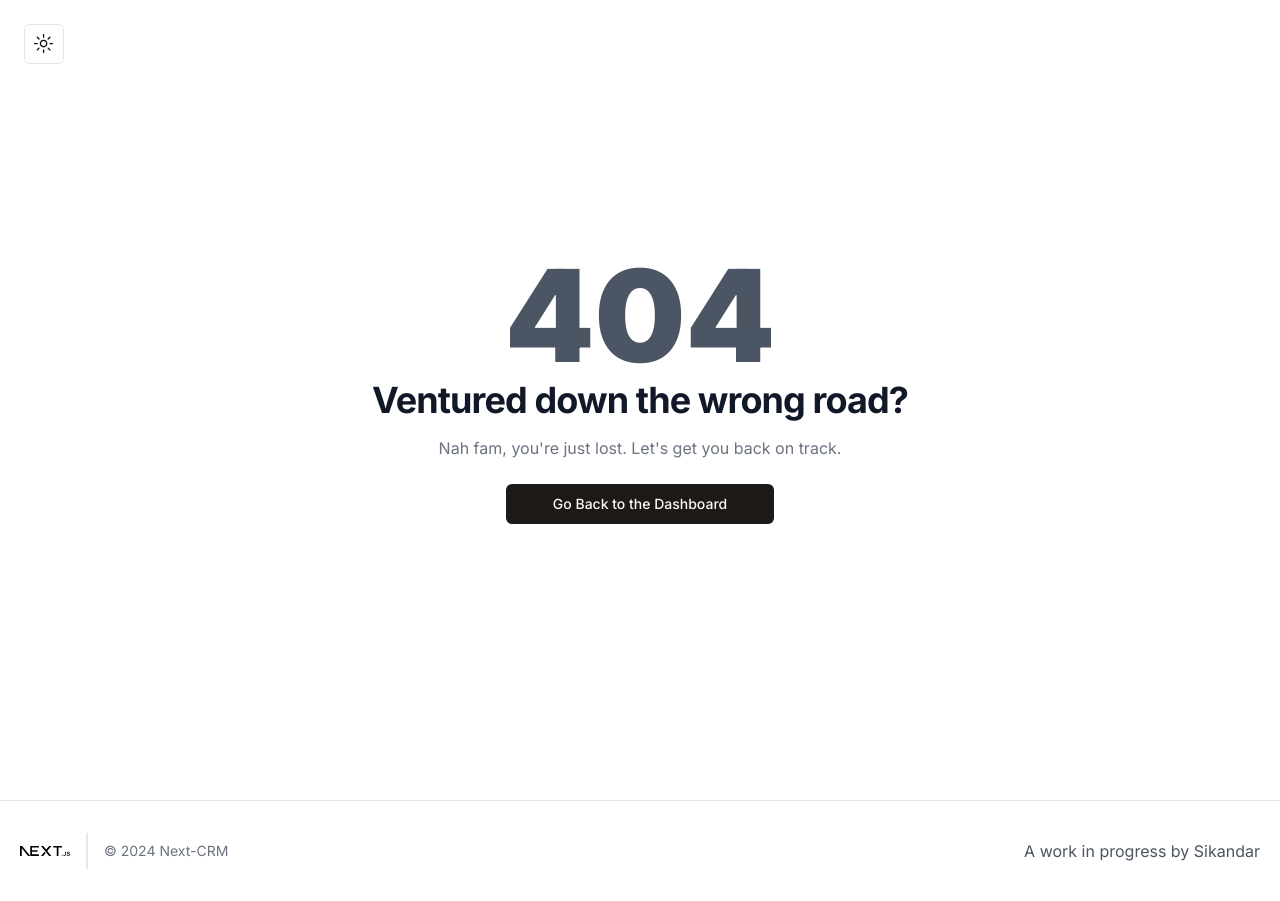
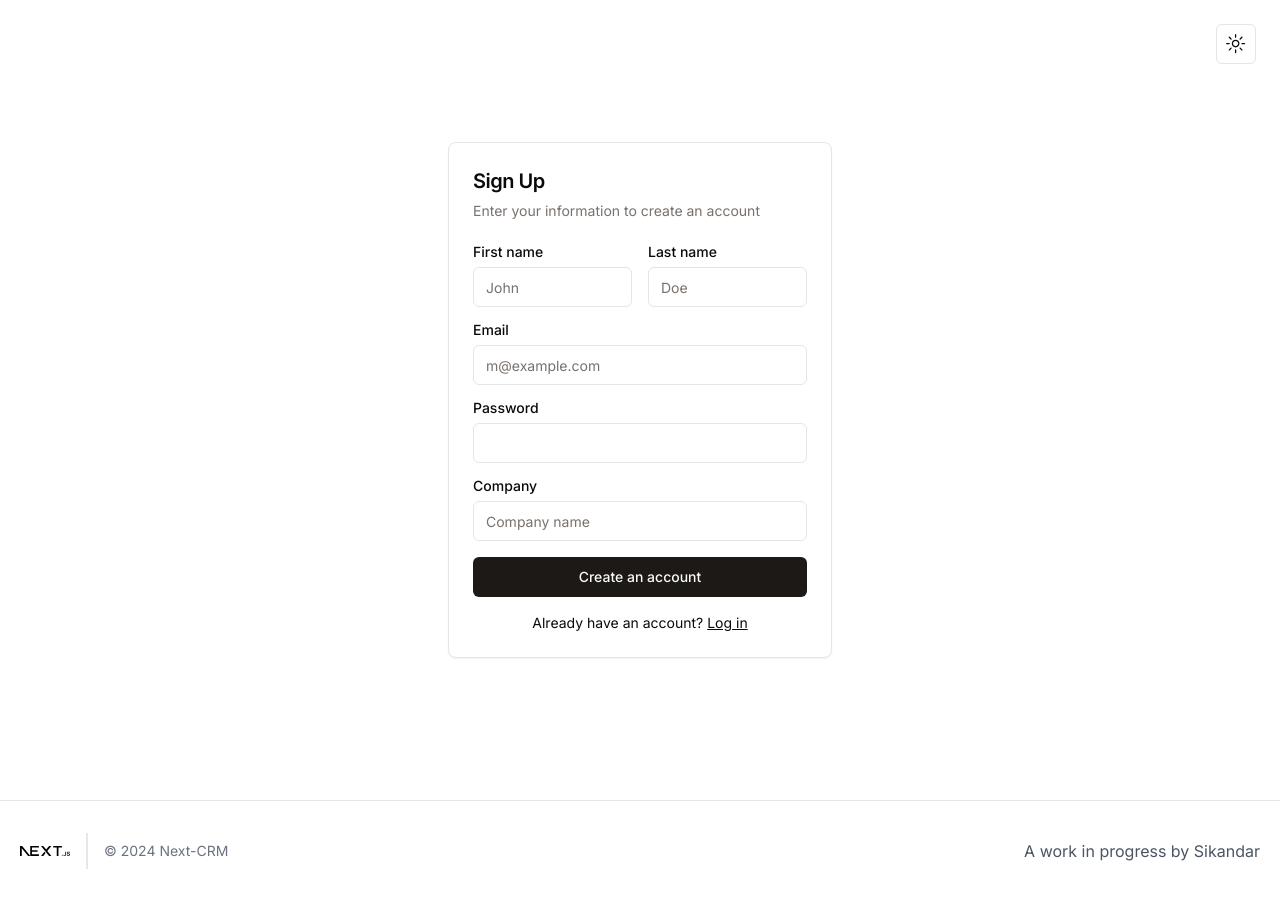
Before and after one commit to Sikandar873964/Next-gen-CRM, a Next.js app: page /signin in a window 1280 px wide. Before the commit this address had no page. Built offline with nearby package versions, Linux system fonts and the light colour scheme.

Commit message:
chore: Add sign-in page with form and layout components

```diff
--- /dev/null
+++ b/src/app/signin/page.jsx
@@ -0,0 +1,20 @@
+import { ThemeToggle } from "@/components/theme-button";
+import SignInForm from "./signInForm";
+
+export const metadata = {
+  title: "Sign Up | CRM App",
+  description: "Sign up to create an account on the CRM App",
+};
+
+export default function Signin() {
+  return (
+    <div className="flex justify-center h-screen">
+      <div className="absolute top-0 right-0 p-6">
+        <ThemeToggle />
+      </div>
+      <div className="flex items-center justify-center">
+        <SignInForm />
+      </div>
+    </div>
+  );
+}
--- /dev/null
+++ b/src/app/signin/signInForm.jsx
@@ -0,0 +1,72 @@
+import Link from "next/link";
+import { Button } from "@/components/ui/button";
+import {
+  Card,
+  CardContent,
+  CardDescription,
+  CardHeader,
+  CardTitle,
+} from "@/components/ui/card";
+import { Input } from "@/components/ui/input";
+import { Label } from "@/components/ui/label";
+
+export default function SignInForm() {
+  return (
+    <form>
+      {" "}
+      <Card className="mx-auto max-w-sm">
+        <CardHeader>
+          <CardTitle className="text-xl">Sign Up</CardTitle>
+          <CardDescription>
+            Enter your information to create an account
+          </CardDescription>
+        </CardHeader>
+        <CardContent>
+          <div className="grid gap-4">
+            <div className="grid grid-cols-2 gap-4">
+              <div className="grid gap-2">
+                <Label htmlFor="first-name">First name</Label>
+                <Input id="first-name" placeholder="John" required />
+              </div>
+              <div className="grid gap-2">
+                <Label htmlFor="last-name">Last name</Label>
+                <Input id="last-name" placeholder="Doe" required />
+              </div>
+            </div>
+            <div className="grid gap-2">
+              <Label htmlFor="email">Email</Label>
+              <Input
+                id="email"
+                type="email"
+                placeholder="m@example.com"
+                required
+              />
+            </div>
+            <div className="grid gap-2">
+              <Label htmlFor="password">Password</Label>
+              <Input id="password" type="password" />
+            </div>
+            <div className="grid gap-2">
+              <Label htmlFor="company">Company</Label>
+              <Input
+                id="company"
+                type="company"
+                placeholder="Company name"
+                required
+              />
+            </div>
+            <Button type="submit" className="w-full">
+              Create an account
+            </Button>
+          </div>
+          <div className="mt-4 text-center text-sm">
+            Already have an account?{" "}
+            <Link href="/login" className="underline">
+              Log in
+            </Link>
+          </div>
+        </CardContent>
+      </Card>
+    </form>
+  );
+}
```
